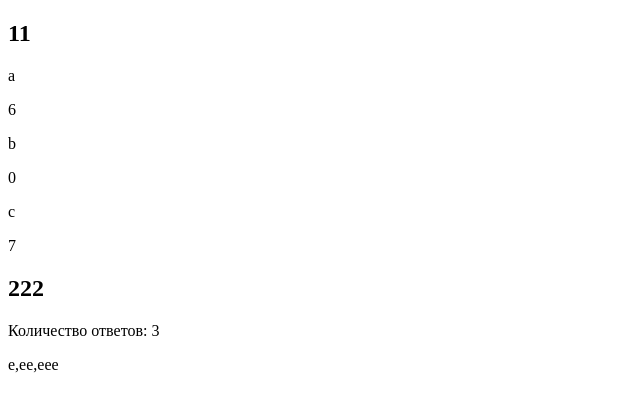
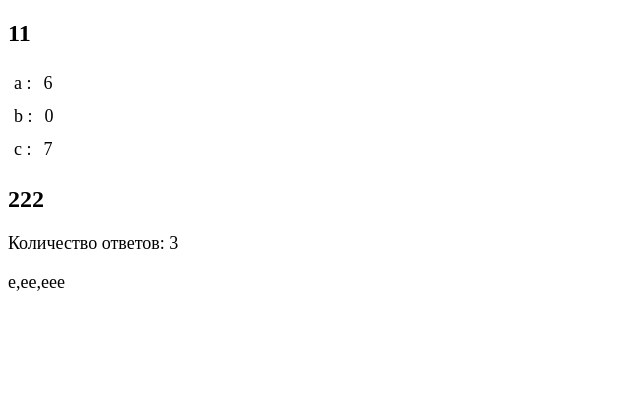
Before and after one commit to NataliaR7/hacaton1, a website: page results.html in a window 1280 px wide. Shown: the whole page, without its empty margins (0-640 px from the left). Drawn offline with Linux system fonts and the light colour scheme.

Commit message:
edit style and getResults.js

```diff
--- /dev/null
+++ b/StyleResults.css
@@ -0,0 +1,14 @@
+.elementList {
+    display: flex;
+    flex-direction: row;
+    font-size: 18px;
+}
+
+.elementList p {
+    margin: 6px;
+
+}
+
+.textList {
+    font-size: 18px;
+}
--- a/getResults.js
+++ b/getResults.js
@@ -23,10 +23,11 @@ for(let i = 0; i < source.length; i++)
         {
             let countQuestion =  document.createElement('div');
             let answer = document.createElement('p');
-            answer.append(source[i].data[j].answer[0]);
+            answer.append(source[i].data[j].answer[0] +  " :");
             let count = document.createElement('p');
             count.append(source[i].data[j].countAnswers);
             countQuestion.append(answer, count);
+            countQuestion.className = 'elementList';
             div.append(countQuestion);
         }
         else
@@ -37,6 +38,7 @@ for(let i = 0; i < source.length; i++)
             let answers = document.createElement('p');
             answers.append(source[i].data[j].answer);
             countQuestion.append(count, answers);
+            countQuestion.className = 'textList';
             div.append(countQuestion);
         }
     }
--- a/results.html
+++ b/results.html
@@ -3,6 +3,7 @@
 <head>
     <meta charset="UTF-8">
     <title>results</title>
+    <link rel="stylesheet" href="StyleResults.css">
 </head>
 <body>
 <div class = "results">
```
